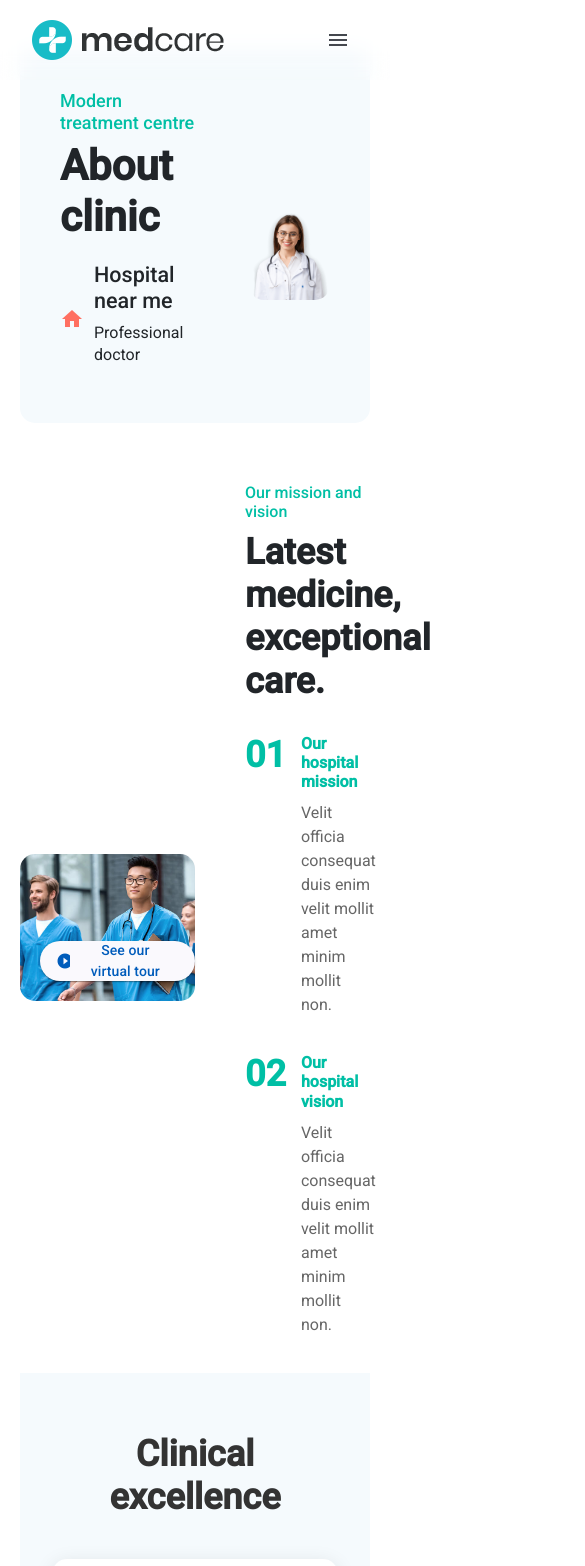
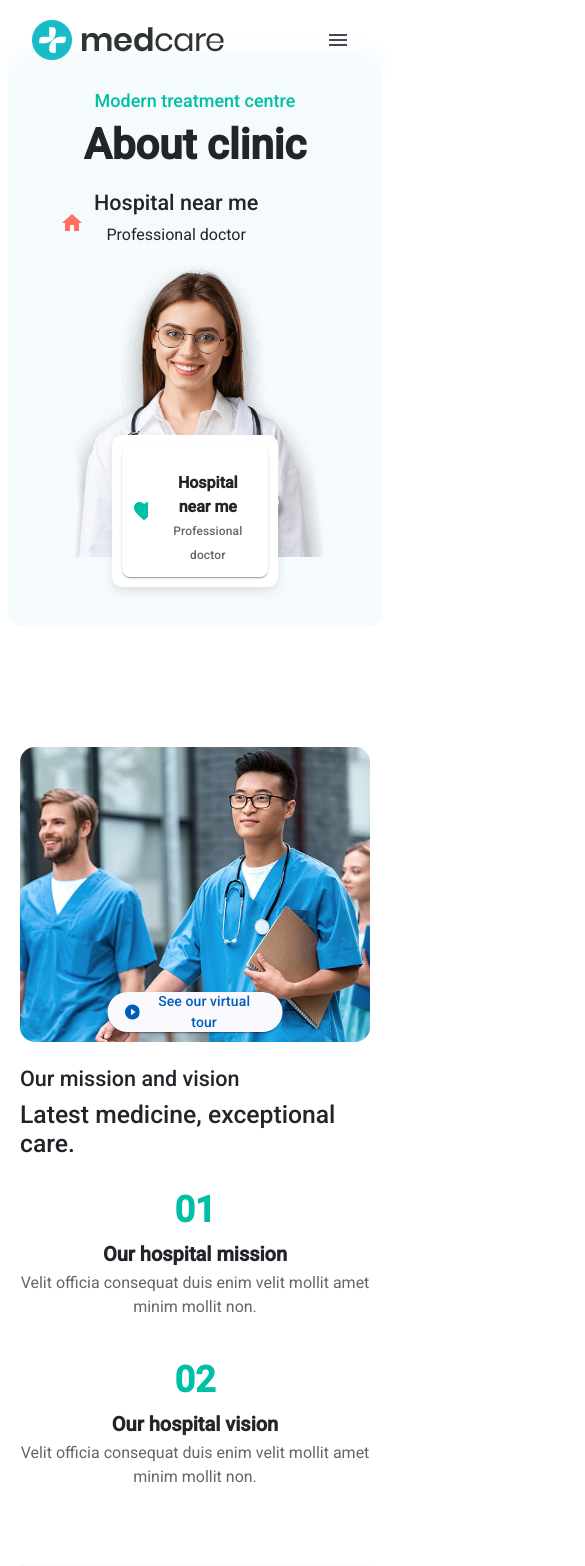
Before and after one commit to oksumesh/MedSolutions, an Angular app: page /about in a window 390 px wide. Shown: the top 1566 px of the page, 585 px wide, since content can reach past the window. Built offline with nearby package versions, Linux system fonts and the light colour scheme.

Commit message:
about section struture fix

```diff
--- a/src/app/about/about.component.css
+++ b/src/app/about/about.component.css
@@ -3,7 +3,6 @@
   padding: 50px 20px;
 }
 
-  /* Hero Banner */
 .about-banner {
   display: flex;
   justify-content: space-between;
@@ -15,7 +14,7 @@
 }
 
 .about-banner-content {
-    max-width: 50%;
+  max-width: 100%;
 }
 
 .about-banner h1 {
@@ -26,12 +25,6 @@
 .about-banner h2 {
   font-size: 18px;
   color: #00bfa5;
-  }
-
-  .about-banner img {
-    width: 30%;
-    border-radius: 15px;
-    margin-bottom: -40px;
 }
 
 .hospital-info {
@@ -49,26 +42,83 @@
   line-height: 1.4;
 }
 
-  .doctor-banner-img {
-    max-width: 50%;
-    border-radius: 15px;
+/* Doctor Image Styling */
+.doctor-image {
+  max-width: 400px;
+  height: auto;
+  border-radius: 50%;
+  position: relative;
+}
+
+/* Verified Tag Styling */
+.verified-tag {
+  position: absolute;
+  bottom: 20px;
+  left: 10px;
+  background-color: #ffffff;
+  border-radius: 10px;
+  padding: 10px;
+  box-shadow: 0px 4px 10px rgba(0, 0, 0, 0.1);
+}
+
+.verified-card {
+  display: flex;
+  align-items: center;
+  background-color: #ffffff;
+  border-radius: 8px;
+  padding: 10px;
+}
+
+.icon-and-text {
+  display: flex;
+  align-items: center;
+}
+
+.verified-card mat-icon {
+  font-size: 24px;
+  color: #00bfa5;
+  margin-right: 10px;
+}
+
+.verified-text mat-card-content {
+  font-size: 16px;
+  font-weight: bold;
+}
+
+.verified-text mat-card-subtitle {
+  font-size: 12px;
+  color: #666;
+}
+
+@media (max-width: 768px) {
+  .about-banner {
+      flex-direction: column;
+      text-align: center;
+  }
+
+  .doctor-image {
+      max-width: 80%;
+      margin: 0 auto;
+  }
+
+  .verified-tag {
+      bottom: 0;
+      left: 50%;
+      transform: translateX(-50%);
+  }
 }
 
   /* Mission and Vision Section */
+  /* Mission and Vision Section */
 .mission-vision-section {
-    display: flex;
   margin-top: 60px;
-    justify-content: space-evenly;
-    align-items: center;
-  }
-
-  .left-content {
-    position: relative;
+  padding: 60px 0;
 }
 
 .virtual-tour-img {
   border-radius: 15px;
   max-width: 100%;
+  height: auto;
 }
 
 .tour-btn {
@@ -81,20 +131,11 @@
 
 .tour-btn mat-icon {
   margin-right: 10px;
-    /* font-size: 24px; */
 }
 
-  .right-content {
-    max-width: 50%;
-  }
-
+/* Mission and Vision Details */
 .mission-vision-details {
   margin-top: 30px;
-  }
-
-  .detail-item {
-    display: flex;
-    margin-bottom: 20px;
 }
 
 .detail-item h3 {
@@ -113,6 +154,26 @@
 .detail-item p {
   font-size: 16px;
   color: #666;
+}
+
+/* Responsive styling */
+@media (max-width: 768px) {
+  .tour-btn {
+    bottom: 10px;
+    left: 50%;
+    transform: translateX(-50%);
+  }
+
+  .detail-item {
+    flex-direction: column;
+    align-items: center;
+    text-align: center;
+  }
+
+  .detail-item h3 {
+    margin-right: 0;
+    margin-bottom: 10px;
+  }
 }
 
   /* Clinical Excellence Section */
@@ -146,6 +207,8 @@
     font-size: 40px;
     color: #00bfa5;
     margin-bottom: 20px;
+    height: fit-content;
+    width: fit-content;
 }
 
 .excellence-card h3 {
@@ -174,28 +237,25 @@
 }
 
 /* High Quality Healthcare Section */
+/* High Quality Healthcare Section */
 .healthcare-section {
   background-color: #f5fafd;
   padding: 60px 20px;
-    display: flex;
-    align-items: center;
-    justify-content: center;
-}
-
-.left-content {
-    position: relative;
 }
 
 .rating-card {
   position: absolute;
-    top: 20px;
-    left: -50px;
+  top: 50%;
+  left: 0;
+  transform: translateY(-50%); /* Center vertically relative to the image */
   background-color: white;
   padding: 20px;
   box-shadow: 0px 4px 20px rgba(0, 0, 0, 0.1);
   border-radius: 15px;
   text-align: center;
+  z-index: 2;
 }
+
 
 .rating-card h2 {
   font-size: 48px;
@@ -229,10 +289,6 @@
   border-radius: 10px;
 }
 
-.right-content {
-    padding-left: 50px;
-}
-
 .right-content h4 {
   font-size: 16px;
   color: #00bfa5;
@@ -247,12 +303,6 @@
 
 .key-points {
   margin-bottom: 30px;
-}
-
-.key-point {
-    display: flex;
-    align-items: center;
-    margin-bottom: 15px;
 }
 
 .key-point mat-icon {
@@ -273,6 +323,33 @@
   text-transform: none;
 }
 
+/* Responsive Design */
+@media (max-width: 768px) {
+  .rating-card {
+    position: relative;
+    left: 50%;
+    transform: translateX(-50%);
+    margin-bottom: 20px;
+  }
+
+  .doctor-image {
+    margin-bottom: 30px;
+  }
+
+  .right-content h2 {
+    font-size: 28px;
+  }
+
+  .right-content h4 {
+    font-size: 14px;
+  }
+
+  .cta-btn {
+    width: 100%;
+    padding: 12px;
+  }
+}
+
 /* Patients Reviews Section */
 .patients-reviews-section {
   padding: 60px 20px;
@@ -287,19 +364,18 @@
 }
 
 /* Review Cards */
-.reviews-cards {
-    display: flex;
-    justify-content: space-between;
-    gap: 30px;
-}
-
 .review-card {
   background-color: white;
   border-radius: 15px;
   padding: 20px;
   box-shadow: 0px 4px 10px rgba(0, 0, 0, 0.1);
-    max-width: 300px;
   text-align: center;
+  transition: transform 0.3s ease;
+  height: 160px;
+}
+
+.review-card:hover {
+  transform: translateY(-10px);
 }
 
 .review-img {
@@ -351,3 +427,22 @@
   font-size: 16px;
   color: #666;
 }
+
+/* Responsive Design */
+@media (max-width: 768px) {
+  .review-card {
+    margin-bottom: 20px;
+  }
+
+  .section-title {
+    font-size: 28px;
+  }
+
+  .stars {
+    font-size: 16px;
+  }
+
+  .trust-section {
+    font-size: 14px;
+  }
+}
--- a/src/app/about/about.component.html
+++ b/src/app/about/about.component.html
@@ -1,10 +1,10 @@
 <!-- About Section -->
 <div class="about-section">
-    <div class="about-banner">
-      <div class="about-banner-content">
+  <div class="about-banner row align-items-center">
+    <div class="about-banner-content col-lg-6 col-md-6 col-sm-12">
       <h2>Modern treatment centre</h2>
       <h1>About clinic</h1>
-        <div class="hospital-info">
+      <div class="hospital-info d-flex align-items-center">
         <span><mat-icon>home</mat-icon></span>
         <div>
           <h4>Hospital near me</h4>
@@ -12,34 +12,56 @@
         </div>
       </div>
     </div>
-      <img src="../../assets/banner.png" alt="Doctor" class="doctor-image" />
+    <div class="col-lg-6 col-md-6 col-sm-12 d-flex justify-content-center">
+      <div class="position-relative">
+        <img src="../../assets/banner.png" alt="Doctor" class="doctor-image img-fluid" />
+        <div class="verified-tag position-absolute">
+          <mat-card class="verified-card">
+            <div class="icon-and-text d-flex align-items-center">
+              <mat-icon>favorite</mat-icon>
+              <div class="verified-text">
+                <mat-card-content>Hospital near me</mat-card-content>
+                <mat-card-subtitle>Professional doctor</mat-card-subtitle>
+              </div>
+            </div>
+          </mat-card>
+        </div>
+      </div>
+    </div>
   </div>
 
     <!-- Mission and Vision Section -->
-    <div class="mission-vision-section">
-      <div class="left-content">
-        <img src="../../assets/virtual-tour.jpg" alt="Virtual Tour" class="virtual-tour-img">
+    <!-- Mission and Vision Section -->
+<div class="mission-vision-section container-fluid">
+  <div class="row align-items-center">
+    <!-- Left content with image and button -->
+    <div class="col-lg-6 col-md-12 text-center">
+      <div class="position-relative">
+        <img src="../../assets/virtual-tour.jpg" alt="Virtual Tour" class="virtual-tour-img img-fluid" />
         <button mat-raised-button color="primary" class="tour-btn">
           <mat-icon>play_circle_filled</mat-icon> See our virtual tour
         </button>
       </div>
+    </div>
 
-      <div class="right-content">
+    <!-- Right content with text -->
+    <div class="col-lg-6 col-md-12 mt-4 mt-lg-0">
       <h4>Our mission and vision</h4>
       <h2>Latest medicine, exceptional care.</h2>
       <div class="mission-vision-details">
-          <div class="detail-item">
+        <div class="detail-item d-flex mb-4">
           <h3>01</h3>
           <div>
             <h4>Our hospital mission</h4>
             <p>Velit officia consequat duis enim velit mollit amet minim mollit non.</p>
           </div>
         </div>
-          <div class="detail-item">
+        <div class="detail-item d-flex">
           <h3>02</h3>
           <div>
             <h4>Our hospital vision</h4>
             <p>Velit officia consequat duis enim velit mollit amet minim mollit non.</p>
+          </div>
         </div>
       </div>
     </div>
@@ -89,32 +111,32 @@
     </div>
 </div>
 <!-- High Quality Healthcare Section -->
-<div class="healthcare-section">
-    <div class="container">
-        <div class="row">
+<!-- High Quality Healthcare Section -->
+<div class="healthcare-section container-fluid">
+  <div class="row align-items-center">
     <!-- Left Section with Doctor Image and Rating -->
-            <div class="col-md-6 left-content">
+    <div class="col-lg-6 col-md-12 text-center position-relative mb-4 mb-lg-0">
       <div class="rating-card">
         <h2>4.8</h2>
         <p>2488 Reviews</p>
         <span class="rating-label">EXCELLENT SCORE</span>
         <span class="trust-label">Trustpilot</span>
       </div>
-                <img src="assets/doctor.png" alt="Doctor Image" class="doctor-image">
+      <img src="assets/doctor.png" alt="Doctor Image" class="doctor-image img-fluid" />
     </div>
 
     <!-- Right Section with Text and CTA -->
-            <div class="col-md-6 right-content">
-                <h4>About medcare hospital</h4>
+    <div class="col-lg-6 col-md-12">
+      <h4>About Medcare Hospital</h4>
       <h2>We provide high quality healthcare.</h2>
 
       <!-- Key Points List -->
       <div class="key-points">
-                    <div class="key-point">
+        <div class="key-point d-flex align-items-center mb-3">
           <mat-icon>check_circle</mat-icon>
           <p>Serving 10,000+ patients annually.</p>
         </div>
-                    <div class="key-point">
+        <div class="key-point d-flex align-items-center mb-3">
           <mat-icon>check_circle</mat-icon>
           <p>Over two decades of trusted services.</p>
         </div>
@@ -125,39 +147,42 @@
     </div>
   </div>
 </div>
-</div>
 <!-- Patients Reviews Section -->
-<div class="patients-reviews-section">
-    <div class="container">
-      <!-- Section Title -->
+<div class="patients-reviews-section container-fluid">
   <h2 class="section-title">Patients reviews</h2>
 
   <!-- Reviews Cards -->
-      <div class="reviews-cards">
+  <div class="row reviews-cards">
+    <div class="col-lg-4 col-md-6 col-sm-12 mb-4">
       <div class="review-card">
-          <img src="assets/patient1.jpg" alt="Jacob" class="review-img">
+        <img src="assets/patient1.jpg" alt="Jacob" class="review-img img-fluid">
         <p>Wonderful surgeon and the staff was helpful.</p>
-          <div class="review-rating">
+        <div class="review-rating d-flex justify-content-center align-items-center">
           <span class="stars">★★★★★</span>
-            <span> Jacob</span>
+          <span class="ms-2">Jacob</span>
+        </div>
       </div>
     </div>
 
+    <div class="col-lg-4 col-md-6 col-sm-12 mb-4">
       <div class="review-card">
-          <img src="assets/patient2.jpg" alt="Alexa" class="review-img">
+        <img src="assets/patient2.jpg" alt="Alexa" class="review-img img-fluid">
         <p>Doctor is a great experienced and friendly.</p>
-          <div class="review-rating">
+        <div class="review-rating d-flex justify-content-center align-items-center">
           <span class="stars">★★★★★</span>
-            <span> Alexa</span>
+          <span class="ms-2">Alexa</span>
+        </div>
       </div>
     </div>
 
+    <div class="col-lg-4 col-md-6 col-sm-12 mb-4">
       <div class="review-card">
-          <img src="assets/patient3.jpg" alt="Michael" class="review-img">
+        <img src="assets/patient3.jpg" alt="Michael" class="review-img img-fluid">
         <p>The treatment was excellent and the service was top-notch.</p>
-          <div class="review-rating">
+        <div class="review-rating d-flex justify-content-center align-items-center">
           <span class="stars">★★★★★</span>
-            <span> Michael</span>
+          <span class="ms-2">Michael</span>
+        </div>
       </div>
     </div>
   </div>
@@ -165,8 +190,7 @@
   <!-- Trust Section -->
   <div class="trust-section">
     <span class="trust-badge">TRUST</span>
-        <p>Genuine 10000+ people trusting medcare hospital treatment.</p>
+    <p>Genuine 10000+ people trusting Medcare hospital treatment.</p>
   </div>
 </div>
   </div>
-  </div>
--- a/src/app/home/home.component.css
+++ b/src/app/home/home.component.css
@@ -1,4 +1,7 @@
 /* Hero Section */
+.home-page{
+  padding: 60px 20px;
+}
 .hero-section {
     padding: 60px 20px;
     background-color: #f5fafd;
@@ -35,7 +38,7 @@
 
 .doctor-image {
     max-width: 100%;
-    height: auto;
+    height: 500px
 }
 
 .verified-tag {
@@ -74,10 +77,12 @@
     }
 
     .verified-tag {
-        right: auto;
-        left: 50%;
         transform: translateX(-50%);
         bottom: -20px;
+    }
+    .doctor-image {
+      max-width: 100%;
+      height: auto
   }
 }
 
@@ -88,6 +93,10 @@
 
     .hero-text p {
         font-size: 16px;
+    }
+    .doctor-image {
+      max-width: 100%;
+      height: auto
   }
 }
 
@@ -231,7 +240,7 @@
   @media (max-width: 768px) {
     .service-intro {
       text-align: center;
-      padding-right: 0;
+      margin-bottom: 30px;
     }
 
     .department-card {
@@ -251,25 +260,45 @@
 }
 
 /* Steps Flow */
+/* Steps Section */
 .steps-flow {
+  background-color: #55c3d1; /* Match the background color */
+  padding: 40px;
+  border-radius: 12px; /* Rounded corners */
   display: flex;
-    justify-content: center;
-    gap: 40px;
+  justify-content: space-between;
+  align-items: center;
+  text-align: center;
   margin-bottom: 40px;
 }
 
-  .step {
-    text-align: center;
-  }
-
 .step h3 {
+  background-color: #fff;
+  border: 2px solid #fff;
+  border-radius: 50%;
+  display: inline-block;
+  width: 60px;
+  height: 60px;
+  line-height: 60px;
+  color: #55c3d1;
   font-size: 24px;
-    color: #333;
+  font-weight: bold;
+  box-shadow: 0px 4px 10px rgba(0, 0, 0, 0.1);
+  margin-bottom: 10px;
 }
 
 .step p {
+  color: #fff;
   font-size: 16px;
-    color: #666;
+  margin: 0;
+}
+
+/* Optional: Media query to ensure responsiveness */
+@media (max-width: 768px) {
+  .steps-flow {
+      flex-direction: column;
+      gap: 20px;
+  }
 }
 
 /* Section Title */
@@ -286,12 +315,14 @@
   background-color: white;
   border-radius: 12px;
   box-shadow: 0px 4px 15px rgba(0, 0, 0, 0.1);
+  max-width: 100%;
   text-align: center;
   transition: all 0.3s ease;
 }
 
 .doctor-card:hover {
-    transform: translateY(-10px);
+  transform: translateY(-5px);
+  box-shadow: 0px 6px 20px rgba(0, 0, 0, 0.15);
 }
 
 .doctor-img {
@@ -314,20 +345,19 @@
   background-color: #ffd700;
   color: #333;
   border-radius: 12px;
-    display: inline-block;
   padding: 5px 10px;
-    margin-top: 10px;
+  margin: 10px auto; /* Horizontal centering */
   font-weight: bold;
-  }
-
-  .social-icons {
-    gap: 15px;
-    margin-top: 10px;
+  width: fit-content;
+  display: flex;
+  align-items: center;
+  justify-content: center;
 }
 
 .social-icons a {
-    font-size: 20px;
+  font-size: 24px;
   color: #333;
+  margin: 0 10px;
 }
 
 .social-icons a:hover {
@@ -346,28 +376,28 @@
   padding: 5px 15px;
   font-size: 14px;
   font-weight: bold;
-    margin-right: 10px;
 }
 
 .trust-section p {
+  display: inline;
+  color: #666;
   font-size: 16px;
-    color: #666;
-    display: inline;
 }
 
-  /* Responsive Adjustments */
+/* Responsiveness */
 @media (max-width: 768px) {
   .steps-flow {
     flex-direction: column;
     gap: 20px;
-    }
-
-    .doctor-cards {
-      justify-content: center;
+    padding: 20px;
   }
 
   .doctor-card {
     margin-bottom: 20px;
+  }
+
+  .trust-section {
+    text-align: center;
   }
 }
 
--- a/src/app/home/home.component.html
+++ b/src/app/home/home.component.html
@@ -17,7 +17,7 @@
         <div class="verified-tag position-absolute">
           <mat-card class="verified-card">
             <div class="icon-and-text d-flex align-items-center">
-              <mat-icon>favorite</mat-icon>
+              <mat-icon>check_circle</mat-icon>
               <div class="verified-text">
                 <mat-card-content>Verified doctors</mat-card-content>
                 <mat-card-subtitle>Professional doctor</mat-card-subtitle>
@@ -139,7 +139,7 @@
   <!-- Qualified Doctors Section -->
   <div class="qualified-doctors-section">
     <div class="container">
-      <!-- Steps above -->
+      <!-- Steps above (left unchanged) -->
       <div class="row steps-flow">
         <div class="col-lg-4 col-md-4 col-sm-12 step">
           <h3>01</h3>
@@ -160,15 +160,19 @@
 
       <!-- Doctor Cards -->
       <div class="row">
-        <div class="col-lg-4 col-md-6 col-sm-12 mb-4" *ngFor="let doctor of doctors">
+        <div class="col-lg-3 col-md-6 col-sm-12 mb-4" *ngFor="let doctor of doctors">
           <div class="doctor-card">
             <img [src]="doctor.img" [alt]="doctor.name" class="doctor-img img-fluid" />
             <h3>{{ doctor.name }}</h3>
             <p class="specialty">Specialize in <span>{{ doctor.specialty }}</span></p>
-            <div class="rating-badge">{{ doctor.rating }}</div>
+            <div class="rating-badge">
+              <mat-icon>star</mat-icon> {{ doctor.rating }}
+            </div>
             <p>{{ doctor.description }}</p>
             <div class="social-icons d-flex justify-content-center">
               <a [href]="doctor.social.facebook" target="_blank"><mat-icon>facebook</mat-icon></a>
+              <a [href]="doctor.social.twitter" target="_blank"><mat-icon>twitter</mat-icon></a>
+              <a [href]="doctor.social.instagram" target="_blank"><mat-icon>instagram</mat-icon></a>
             </div>
           </div>
         </div>
--- a/src/app/shared/footer/footer.component.css
+++ b/src/app/shared/footer/footer.component.css
@@ -2,7 +2,7 @@
 .footer-section {
     background-color: #001f3f; /* Solid dark blue background */
     color: white;
-    padding: 40px 20px;
+    padding: 60px;
     font-family: 'Roboto', sans-serif;
     text-align: center;
 }
```
Lines whose indentation alone changed are shown as unchanged.
